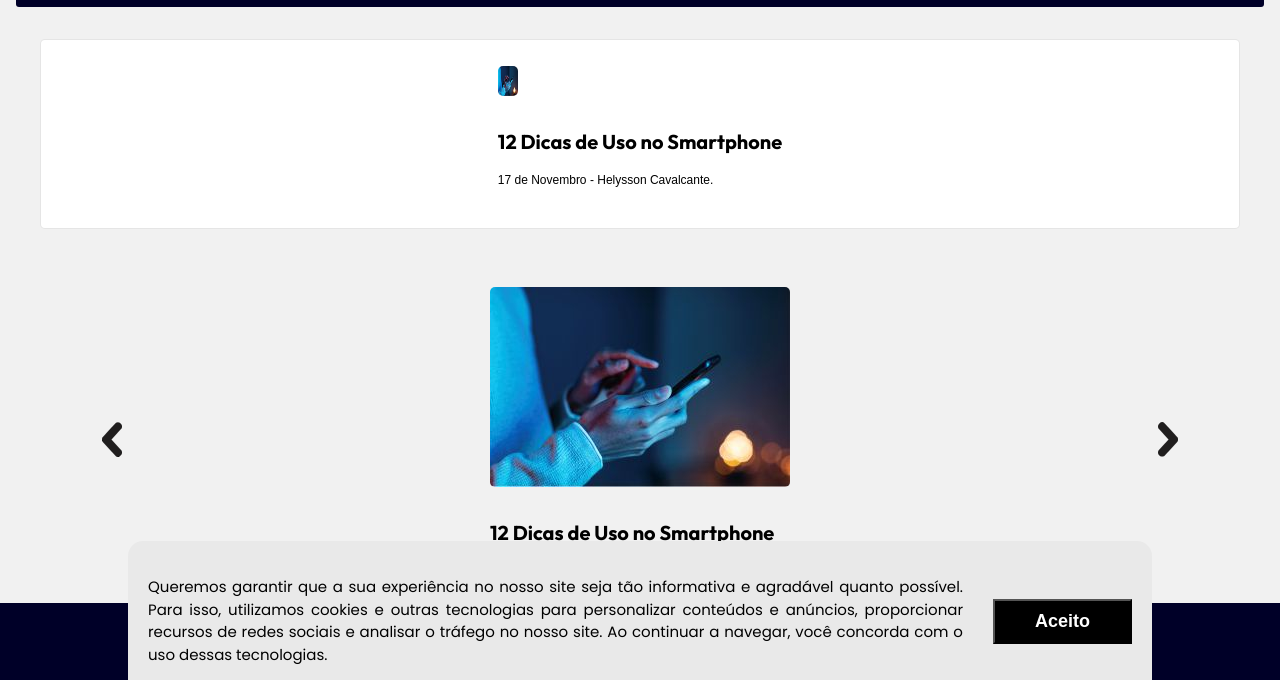
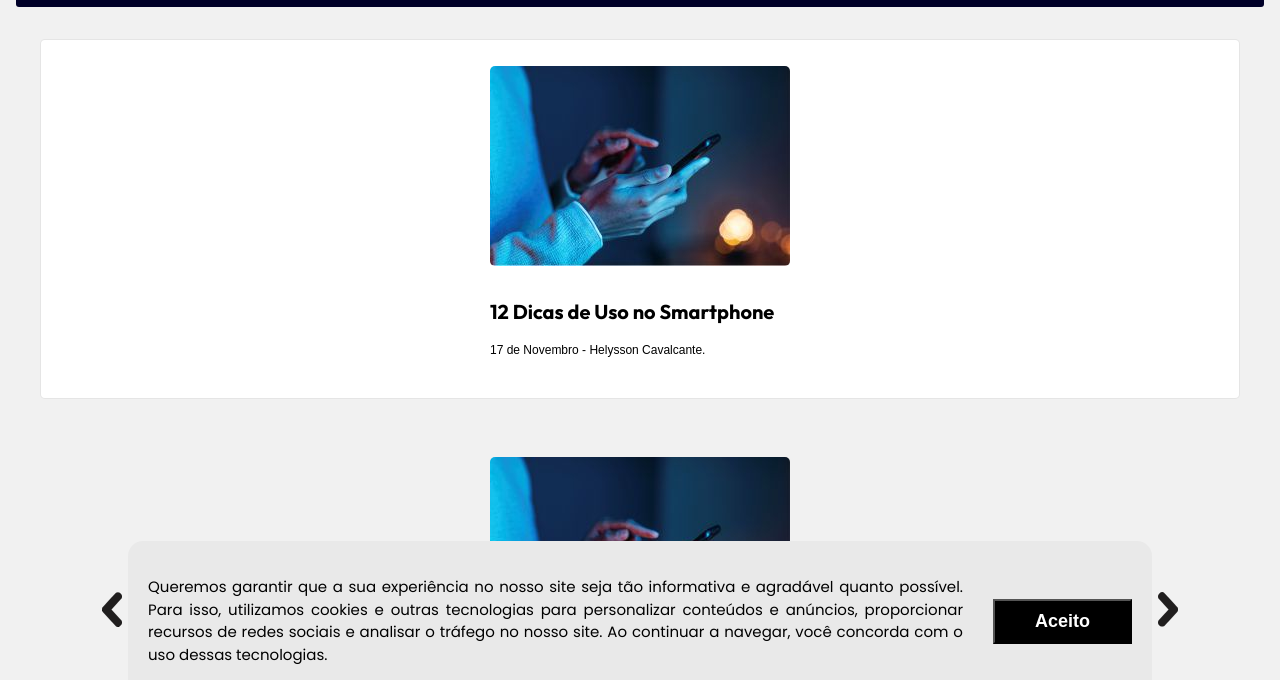
Before and after one commit to HelyssonBN3040/Pesquisa-Rapida, a plain HTML site: page pages/posts.html in a window 1280 px wide. Shown: the part 59-739 px from the top of the page. Drawn offline with Linux system fonts and the light colour scheme; a web font is replaced by a local one.

Commit message:
correção de imagens

```diff
--- a/pages/posts.html
+++ b/pages/posts.html
@@ -49,7 +49,7 @@
                         <div class="blog">
                             <a href="/pages/page-cell.html" class="link-artigo">
                                 <div class="blog-img post-img">
-                                    <img src="/img/vista-lateral.jpg" alt="" width="20" height="30">
+                                    <img src="/img/vista-lateral.jpg" alt="" width="300" height="200">
                                 </div>
                                 <div class="blog-content">
                                     <h2 class="blog-title">12 Dicas de Uso no Smartphone</h2>
```
